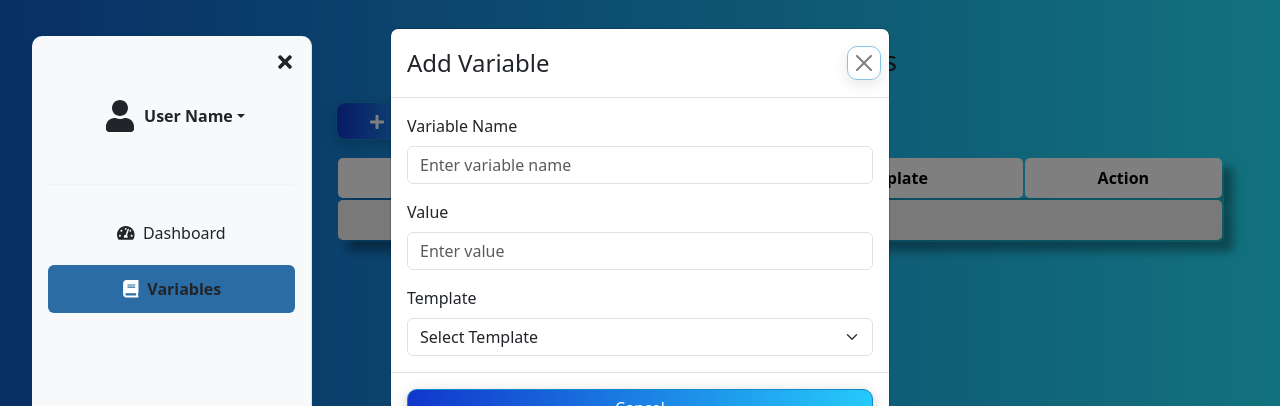
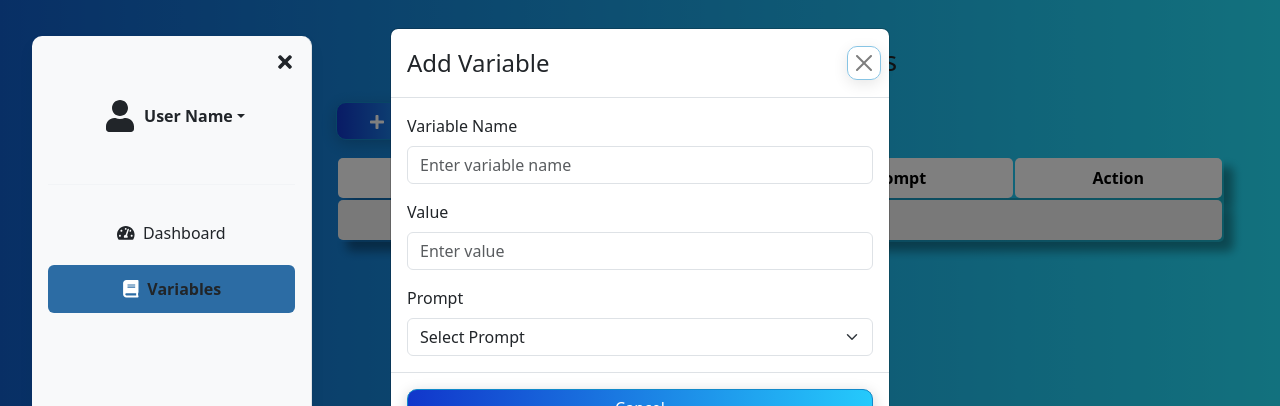
Before and after one commit to PADMANABAN5/tiny-magic, a React (Create React App) app: page /variables in a window 1280 px wide. Both pictures are taken after a click on the button "Add". Shown: the top 406 px of the page. Built offline with nearby package versions, Linux system fonts and the light colour scheme.

Commit message:
variable

```diff
--- a/src/pages/Variables.jsx
+++ b/src/pages/Variables.jsx
@@ -18,7 +18,7 @@ function Variables() {
   const [formData, setFormData] = useState({
     variable: "",
     value: "",
-    template: "",
+    promptType: "",
   });
   const [isEditMode, setIsEditMode] = useState(false);
   const [selectedIndex, setSelectedIndex] = useState(null);
@@ -52,13 +52,13 @@ function Variables() {
   const handleClose = () => {
     setShow(false);
     setIsEditMode(false);
-    setFormData({ variable: "", value: "", template: "" });
+    setFormData({ variable: "", value: "", promptType: "" });
     setSelectedIndex(null);
   };
 
   const handleShowAdd = () => {
     setIsEditMode(false);
-    setFormData({ variable: "", value: "", template: "" });
+    setFormData({ variable: "", value: "", promptType: "" });
     setShow(true);
   };
 
@@ -67,14 +67,14 @@ function Variables() {
   };
 
   const handleAdd = () => {
-    if (formData.variable && formData.value && formData.template) {
+    if (formData.variable && formData.value && formData.promptType) {
       setVariables((prev) => [...prev, formData]);
       handleClose();
     }
   };
 
   const handleUpdate = () => {
-    if (formData.variable && formData.value && formData.template) {
+    if (formData.variable && formData.value && formData.promptType) {
       const updated = [...variables];
       updated[selectedIndex] = formData;
       setVariables(updated);
@@ -172,7 +172,7 @@ function Variables() {
             <tr>
               <th>Variable</th>
               <th>Value</th>
-              <th>Template</th>
+              <th>Prompt</th>
               <th>Action</th>
             </tr>
           </thead>
@@ -190,7 +190,7 @@ function Variables() {
                   <tr key={globalIndex}>
                     <td>{item.variable}</td>
                     <td>{item.value}</td>
-                    <td>{item.template}</td>
+                    <td>{item.promptType}</td>
                     <td>
                       <div className="d-flex justify-content-center gap-2">
                         <Button
@@ -281,17 +281,16 @@ function Variables() {
                 />
               </Form.Group>
 
-              <Form.Group controlId="formTemplate" className="mt-3">
-                <Form.Label>Template</Form.Label>
+              <Form.Group controlId="formPrompt" className="mt-3">
+                <Form.Label>Prompt</Form.Label>
                 <Form.Select
-                  name="template"
-                  value={formData.template}
+                  name="promptType"
+                  value={formData.promptType}
                   onChange={handleChange}
                 >
-                  <option value="">Select Template</option>
-                  <option value="Template A">Template A</option>
-                  <option value="Template B">Template B</option>
-                  <option value="Template C">Template C</option>
+                  <option value="">Select Prompt</option>
+                  <option value="assessmentPrompt">assessmentPrompt</option>
+                  <option value="conceptMentor">conceptMentor</option>
                 </Form.Select>
               </Form.Group>
             </Form>
```
